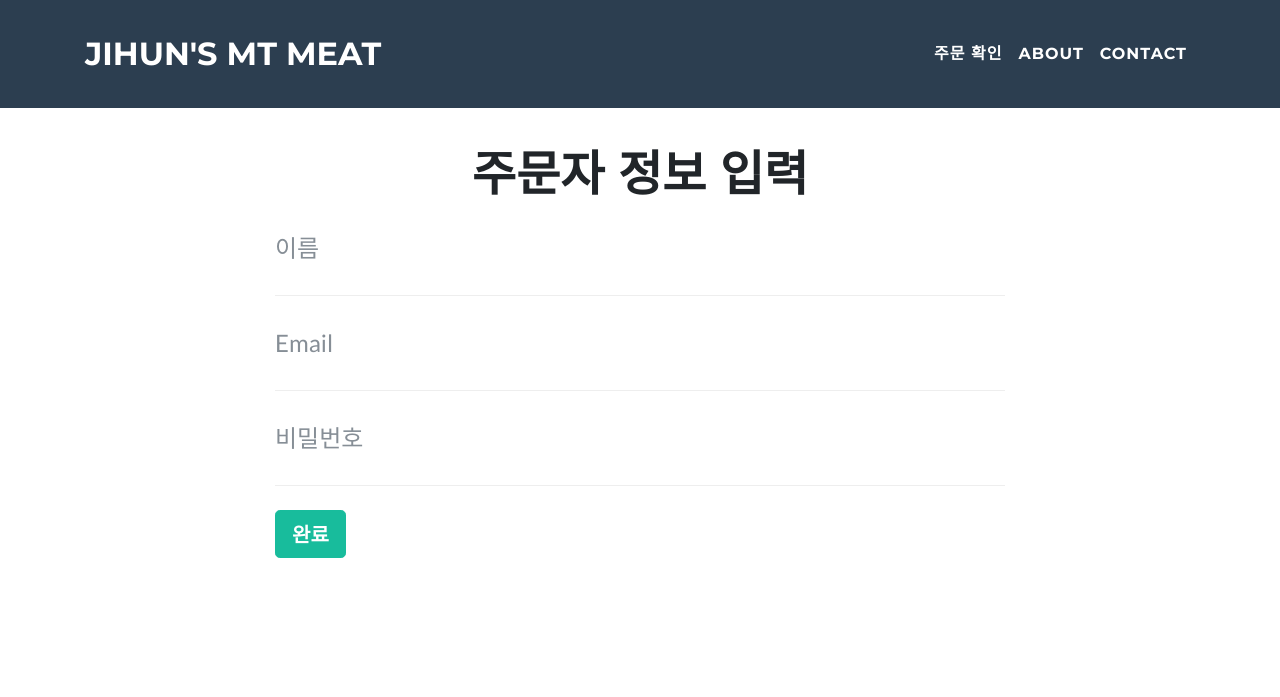
After one commit to MTmeat/jihun-MT-meat, a Django app: template jihunMTmeat/order/templates/login.html in a window 1280 px wide. The commit adds this page. Shown: the top 697 px of the page. Run offline with Django 3.2, Linux system fonts and the light colour scheme; the template is opened without the code that fills it: values that come from a table or form of the project are taken from there, others are empty; some libraries are stand-ins or nearby versions.

Commit message:
Update Login Form Page

```diff
--- a/jihunMTmeat/order/forms.py
+++ b/jihunMTmeat/order/forms.py
@@ -40,3 +40,25 @@ class OrdererForm(forms.ModelForm):
                 'placeholder': '배달 장소',
                 'data-validation-required-message': '배달 장소를 입력해주세요.'}),
         }
+
+class LoginForm(forms.ModelForm):
+    class Meta:
+        model = Orderer
+        fields = ('name', 'email', 'password')
+        widgets = {
+            'name': forms.TextInput(attrs={
+                'id': 'name',
+                'class': 'form-control',
+                'placeholder': '이름',
+                'data-validation-required-message': '이름을 입력해주세요.'}),
+            'email': forms.EmailInput(attrs={
+                'id': 'email',
+                'class': 'form-control',
+                'placeholder': 'Email',
+                'data-validation-required-message': 'Email을 입력해주세요.'}),
+            'password': forms.PasswordInput(attrs={
+                'id': 'password',
+                'class': 'form-control',
+                'placeholder': '비밀번호',
+                'data-validation-required-message': '비밀번호를 입력해주세요.'}),
+        }
--- /dev/null
+++ b/jihunMTmeat/order/templates/login.html
@@ -0,0 +1,62 @@
+
+<!DOCTYPE html>
+<html>
+<head>
+    {% include 'head.html' %}
+
+    {{ form.media }}
+</head>
+
+<body id="page-top">
+{% include 'nav_bar.html' %}
+
+<!-- Contact Section -->
+<section id="contact">
+    <br/>
+    <br/>
+    <div class="container">
+        <h2 class="text-center">주문자 정보 입력</h2>
+        <div class="row">
+            <div class="col-lg-8 mx-auto">
+                <!-- To configure the contact form email address, go to mail/contact_me.php and update the email address in the PHP file on line 19. -->
+                <!-- The form should work on most web servers, but if the form is not working you may need to configure your web server differently. -->
+                <form id="orderForm" method="post" action="/orderers/login/" novalidate>
+                    {% csrf_token %}
+                    <div class="control-group">
+                        <div class="form-group floating-label-form-group controls">
+                            <label>이름</label>
+                            {{ form.name.errors }}
+                            {{ form.name }}
+                            <p class="help-block text-danger"></p>
+                        </div>
+                    </div>
+                    <div class="control-group">
+                        <div class="form-group floating-label-form-group controls">
+                            <label>Email</label>
+                            {{ form.email.errors }}
+                            {{ form.email }}
+                            <p class="help-block text-danger"></p>
+                        </div>
+                    </div>
+                    <div class="control-group">
+                        <div class="form-group floating-label-form-group controls">
+                            <label>비밀번호</label>
+                            {{ form.password.errors }}
+                            {{ form.password }}
+                            <p class="help-block text-danger"></p>
+                        </div>
+                    </div>
+                    <br>
+                    <div class="form-group">
+                        <button id="sendOrderButton" type="submit" class="btn btn-success btn-lg">완료</button>
+                    </div>
+                </form>
+            </div>
+        </div>
+    </div>
+</section>
+<br/>
+{% load static %}
+<script src="{% static 'js/order.js' %}"></script>
+</body>
+</html>
--- a/jihunMTmeat/order/templates/nav_bar.html
+++ b/jihunMTmeat/order/templates/nav_bar.html
@@ -1,7 +1,7 @@
 <!-- Navigation -->
 <nav class="navbar navbar-expand-lg navbar-light fixed-top" id="mainNav">
     <div class="container">
-        <a class="navbar-brand js-scroll-trigger" href="#page-top">Jihun's MT Meat</a>
+        <a class="navbar-brand js-scroll-trigger" href="/">Jihun's MT Meat</a>
         <button class="navbar-toggler navbar-toggler-right" type="button" data-toggle="collapse" data-target="#navbarResponsive" aria-controls="navbarResponsive" aria-expanded="false" aria-label="Toggle navigation">
           Menu
           <i class="fa fa-bars"></i>
@@ -9,7 +9,7 @@
         <div class="collapse navbar-collapse" id="navbarResponsive">
           <ul class="navbar-nav ml-auto">
             <li class="nav-item">
-              <a class="nav-link js-scroll-trigger" href="#portfolio">Portfolio</a>
+              <a class="nav-link js-scroll-trigger" href="/orderers/login/">주문 확인</a>
             </li>
             <li class="nav-item">
               <a class="nav-link js-scroll-trigger" href="#about">About</a>
--- a/jihunMTmeat/order/urls.py
+++ b/jihunMTmeat/order/urls.py
@@ -6,6 +6,7 @@ urlpatterns = [
     url(r'^$', views.main_page, name='main_page'),
     url(r'^ordermeats/new/$', views.new_ordermeat, name='new_ordermeat'),
     url(r'^orderers/new/$', views.new_order, name='new_orderer'),
+    url(r'^orderers/login/$',views.login_order, name='login_orderer'),
     url(r'^orders/new/$', views.new_order, name='new_order'),
     url(r'^orders/(?P<orderer_id>\d+)/$', views.view_order, name='view_order'),
     url(r'^.*$', views.redirect_main_page, name='redirect_main_page'),
```
Also changed, not shown: jihunMTmeat/order/tests.py (+25 -0 lines), jihunMTmeat/order/views.py (+17 -1 lines).
